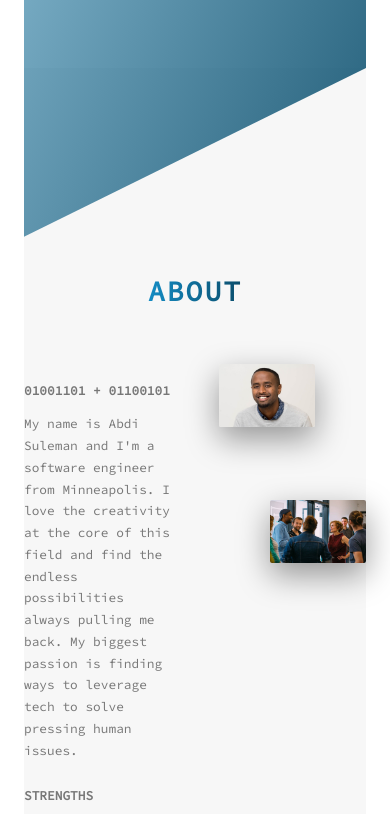
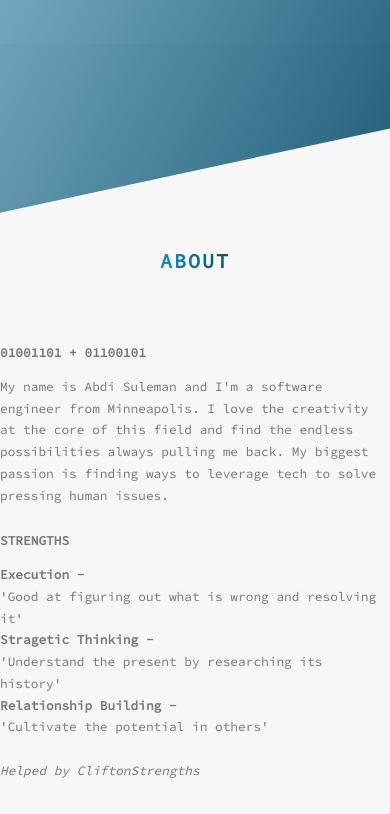
Before and after one commit to abdisuleman12/portfolio, a website: page index.html in a window 390 px wide. Shown: the part 589-1403 px from the top of the page. Drawn offline with Linux system fonts and the light colour scheme.

Commit message:
added media queries for header and grid

```diff
--- a/sass/abstracts/_variables.scss
+++ b/sass/abstracts/_variables.scss
@@ -19,6 +19,7 @@ $color-black: black;
 
 $grid-width: 114rem;
 $gutter-vertical: 8rem;
+$gutter-vertical-small: 6rem;
 $gutter-horizontal: 6rem;
 
 //FONT SIZES
--- a/sass/base/_base.scss
+++ b/sass/base/_base.scss
@@ -32,4 +32,9 @@ html {
 /* project wide font definitions to be inherited */
 body {
     box-sizing: border-box;
+    padding: 3rem;
+
+    @include respond(tab-port) {
+        padding: 0;
+    }
 }
--- a/sass/base/_typography.scss
+++ b/sass/base/_typography.scss
@@ -5,7 +5,6 @@ body {
     // font-size: 16px;
     line-height: 1.7;
     color: $color-grey-dark;
-    padding: 3rem;
 }
 
 .heading-primary {
@@ -14,6 +13,8 @@ body {
 
     backface-visibility: hidden;
     margin-bottom: 3rem;
+
+
 
     &--main {
         display: block;
@@ -24,6 +25,11 @@ body {
         animation-name: moveInLeft;
         animation-duration: 1.3s;
         animation-timing-function: ease-out;
+
+        @include respond(phone) {
+            letter-spacing: 1rem;
+            font-family: 5rem;
+        };
 
         /* animation-iteration-count: 3; */
         /* animation-delay: 3s; */
@@ -39,6 +45,10 @@ body {
         animation-name: moveInRight;
         animation-duration: 1.3s;
         animation-timing-function: ease-out;
+
+        @include respond(phone) {
+            letter-spacing: .5rem;
+        };
     }
 }
 
@@ -79,6 +89,14 @@ body {
     color: transparent;
     letter-spacing: 2px;
 
+    @include respond(tab-port) {
+       font-size: 3rem;
+    };
+
+    @include respond(phone) {
+        font-size: 2.5rem;
+     };
+
     &-projects {
         color: $color-white;
     }
--- a/sass/layout/_grid.scss
+++ b/sass/layout/_grid.scss
@@ -3,8 +3,16 @@
     margin: 0 auto;
 
     &:not(:last-child) {
-    margin-bottom: $gutter-vertical;
+        margin-bottom: $gutter-vertical;
+
+        @include respond(tab-port) {
+            margin-bottom: $gutter-vertical-small;
+        };
     };
+
+    @include respond(tab-port) {
+        max-width: 50rem;
+     };
 
     @include clearfix;
 
@@ -13,7 +21,16 @@
 
         &:not(:last-child) {
             margin-right: $gutter-horizontal;
+
+            @include respond(tab-port) {
+                margin-right: 0;
+                margin-bottom: $gutter-vertical-small;
+             };
         }
+
+        @include respond(tab-port) {
+            width: 100% !important;
+         };
     }
 
     .col-1-of-2{
--- a/sass/layout/_header.scss
+++ b/sass/layout/_header.scss
@@ -9,7 +9,13 @@
     url();
     background-size: cover;
     background-position: top;
+    -webkit-clip-path: polygon(0 0, 100% 0, 100% 75vh, 0 100%);
     clip-path: polygon(0 0, 100% 0, 100% 75vh, 0 100%);
+
+    @include respond(phone) {
+        -webkit-clip-path: polygon(0 0, 100% 0, 100% 85vh, 0 100%);
+        clip-path: polygon(0 0, 100% 0, 100% 85vh, 0 100%);
+     };
 
     &__text-box {
         position: absolute;
```
Also changed, not shown: css/style.css.
